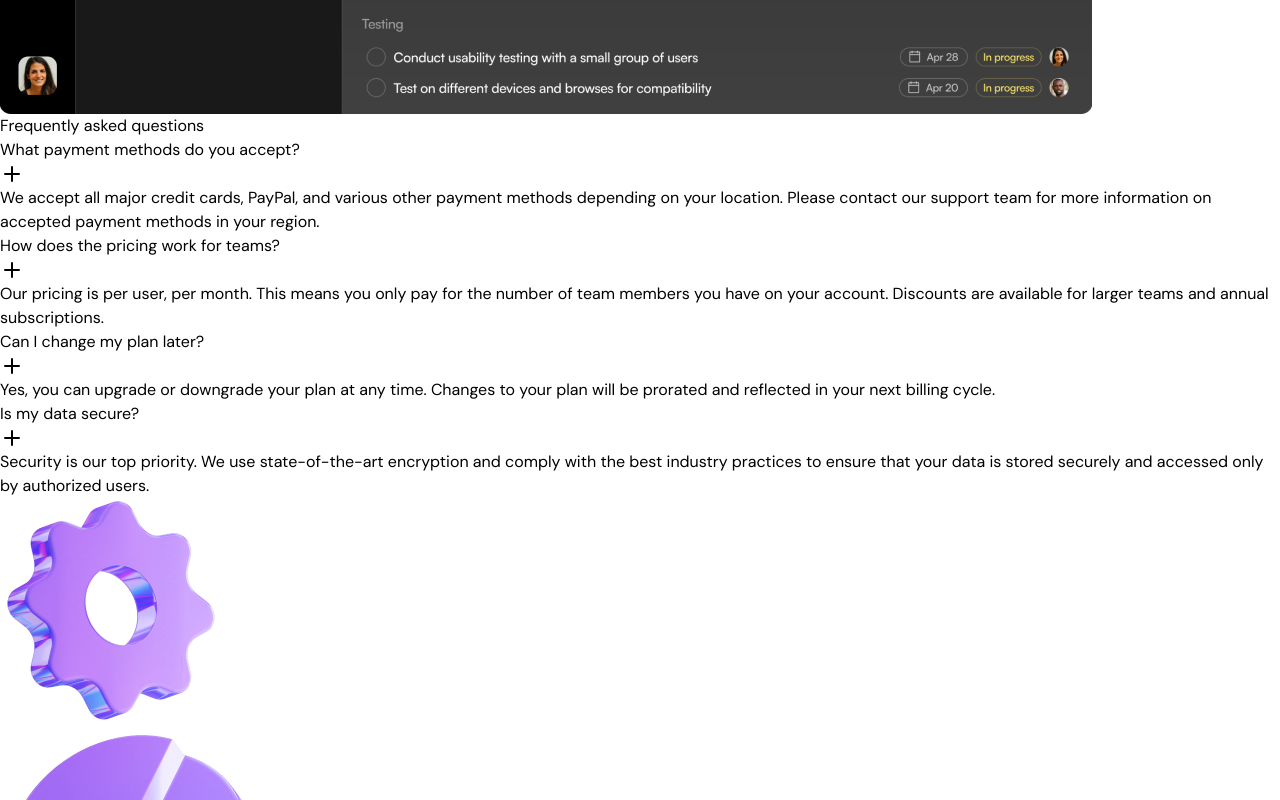
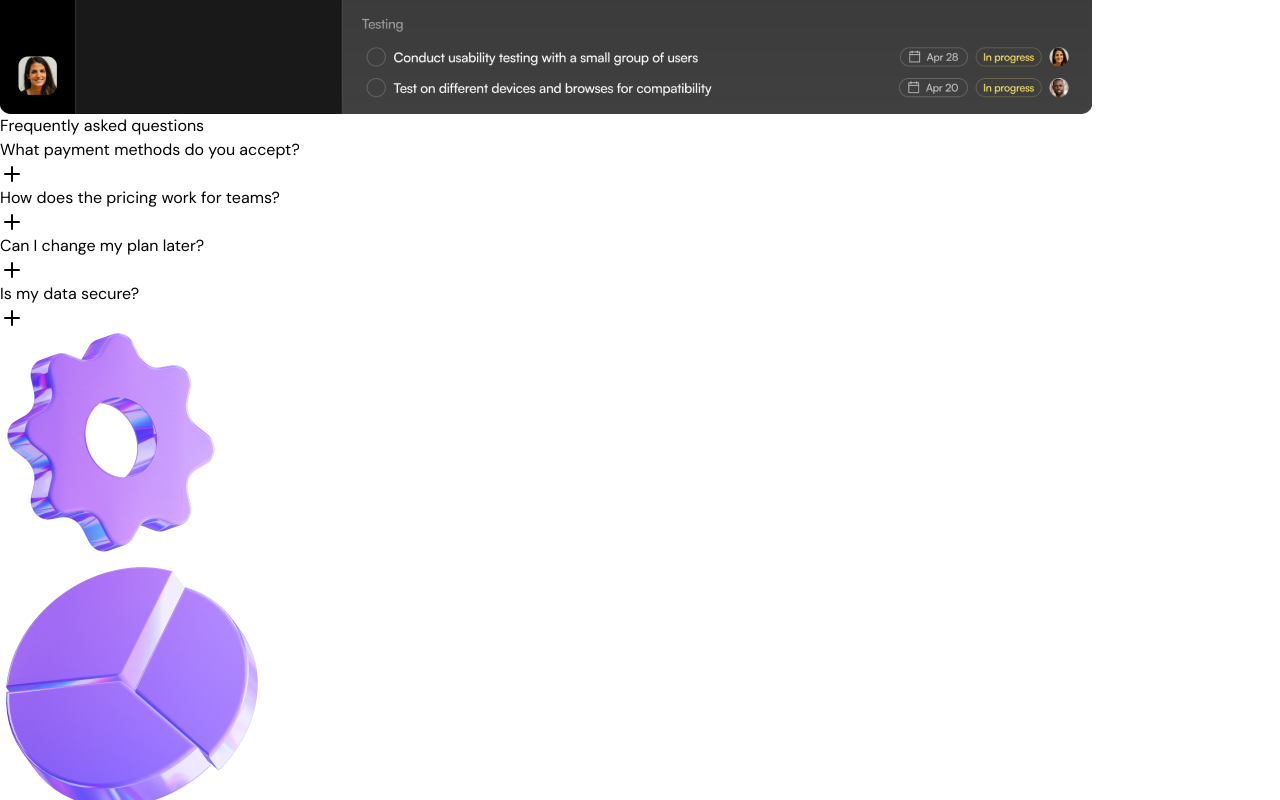
Before and after one commit to faridvatani/framix, a Next.js app: page / in a window 1280 px wide. Shown: the part 2180-2980 px from the top of the page. Built offline with nearby package versions, Linux system fonts and the light colour scheme.

Commit message:
feat: Implement FAQs animation

```diff
--- a/src/components/FAQs.tsx
+++ b/src/components/FAQs.tsx
@@ -3,7 +3,7 @@
 import PlusIcon from "@/assets/icons/plus.svg";
 import MinusIcon from "@/assets/icons/minus.svg";
 import { useState } from "react";
-import clsx from "clsx";
+import { AnimatePresence, motion } from "framer-motion";
 
 const AccordionItem = ({
   question,
@@ -15,16 +15,24 @@
   const [isOpen, setIsOpen] = useState<boolean>(false);
   return (
     <div
-      className="py-7 border-b border-white/70"
+      className="py-7 border-b border-white/70 cursor-pointer"
       onClick={() => setIsOpen(!isOpen)}
     >
       <div className="flex items-center">
         <span className="flex-1 text-lg font-bold">{question}</span>
         {isOpen ? <MinusIcon /> : <PlusIcon />}
       </div>
-      <div className={clsx("mt-4", { hidden: !isOpen, "": isOpen === true })}>
-        {answer}
-      </div>
+      <AnimatePresence>
+        {isOpen && (
+          <motion.div
+            initial={{ opacity: 0, height: 0, marginTop: 0 }}
+            animate={{ opacity: 1, height: "auto", marginTop: "16px" }}
+            exit={{ opacity: 0, height: 0, marginTop: 0 }}
+          >
+            {answer}
+          </motion.div>
+        )}
+      </AnimatePresence>
     </div>
   );
 };
```
